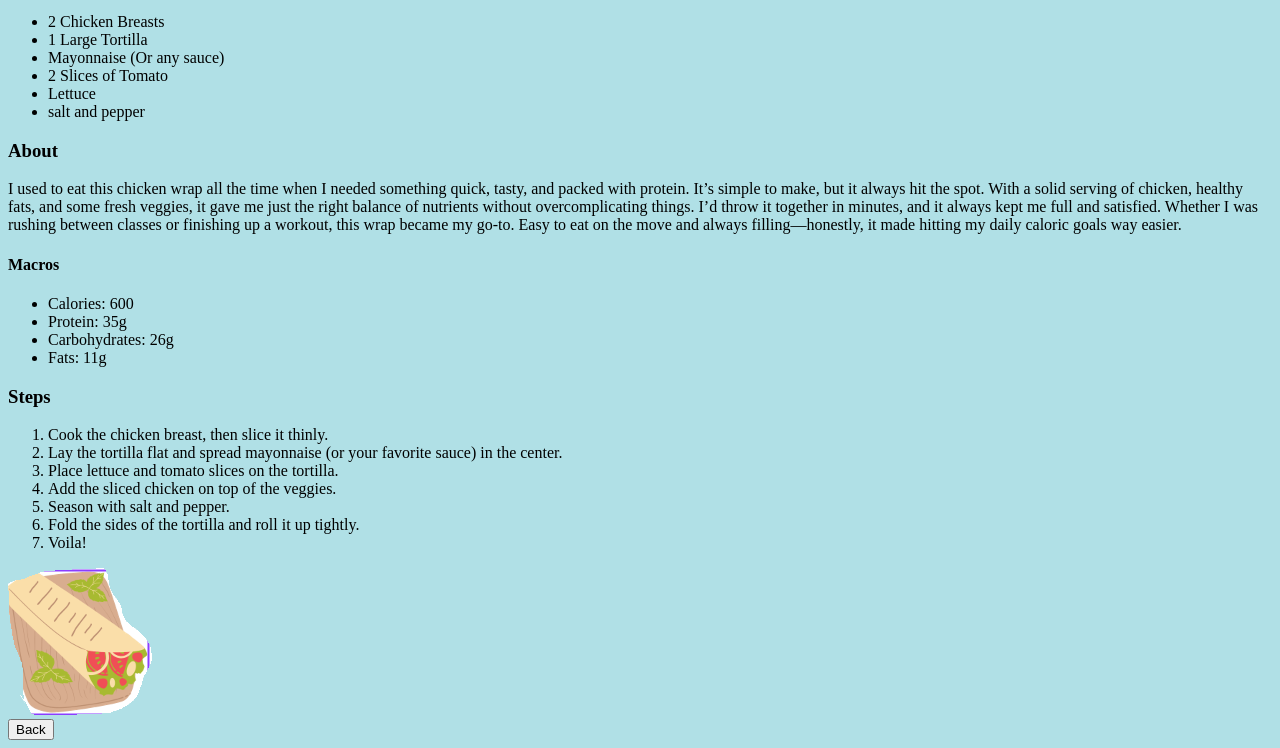
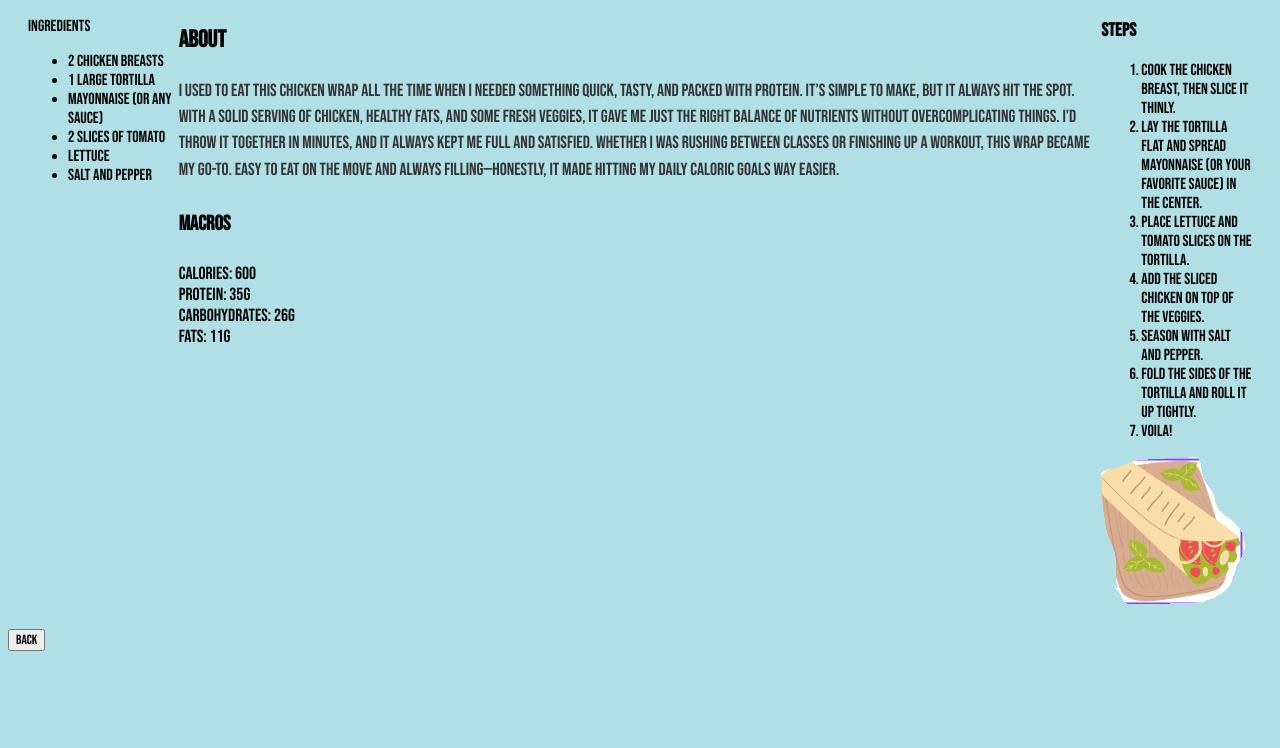
Before and after one commit to abdullahismail1010/Abdullah-sBulkingRecipes, a plain HTML site: page Pages/Recipies/CW.html in a window 1280 px wide. Shown: the part 101-849 px from the top of the page. After the commit the page ends 800 px from the top, so only its background shows below. Drawn offline with Linux system fonts and the light colour scheme; the site is published under a folder, as on GitHub Pages, so addresses that start at the root find nothing; files whose address does not match are found by name.

Commit message:
Update CW.html

```diff
--- a/Pages/Recipies/CW.html
+++ b/Pages/Recipies/CW.html
@@ -5,7 +5,7 @@
     <meta name="viewport" content="width=device-width, initial-scale=1.0">
     <meta http-equiv="X-UA-Compatible" content="ie=edge">
     <title>Chicken Wraps</title>
-    <link rel="stylesheet" href="/cssfile.css">
+    <link rel="stylesheet" href="../../cssfile.css">
     <script src="jsfile.js"></script>
     <link href="https://fonts.googleapis.com/css2?family=Bebas+Neue&display=swap" rel="stylesheet">
 </head>
```
